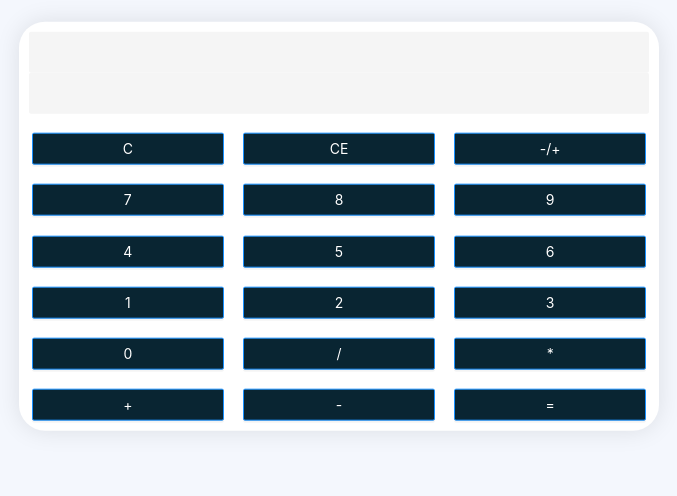
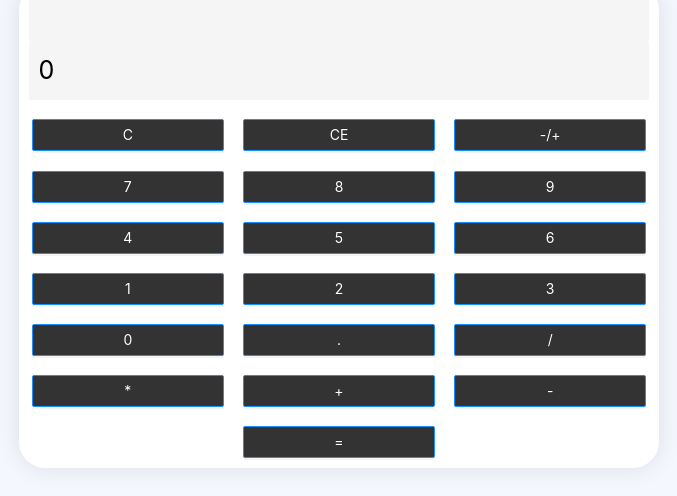
Before and after one commit to TAbrahamyan/react-calculator, a React (Create React App) app: page / in a window 1280 px wide. Shown: the part 174-670 px from the top of the page, without its empty margins (301-978 px from the left). Built offline with nearby package versions, Linux system fonts and the light colour scheme.

Commit message:
Creating basic calculation

```diff
--- a/src/components/Calculator.tsx
+++ b/src/components/Calculator.tsx
@@ -4,20 +4,51 @@ import { Button, Input } from 'antd';
 import '../scss/components/_calculator.scss';
 
 export const Calculator:React.FunctionComponent = () => {
-  const addNumberHandler = (): void => {}
+  const [ history, setHistory ] = React.useState<string>('');
+  const [ output, setOutput ] = React.useState<string>('0');
 
-  const operationHandler = (): void => {}
+  const addNumberHandler = ({ target: { textContent: t } }: any): void => {
+    if (output.startsWith('0')) {
+      setOutput(t);
+      return;
+    }
+
+    setOutput(output + t);
+  }
+
+  const operationHandler = ({ target: { textContent: t }}: any): void => {
+    if (t === '=') {
+      setOutput(eval(history + output));
+      setHistory('');
+      return;
+    }
+
+    setHistory(output + t);
+    setOutput('');
+  }
+
+  const clearAll = (): void => setOutput('0');
+
+  const removeLast = (): void => {
+    if (output === '0') {
+      return;
+    }
+
+    setOutput(output.length === 1 ? output.replace(output.slice(0, 1), '0') : output.slice(0, -1));
+  }
+
+  const reverse = (): void => setOutput(String(-output));
 
   return (
     <div className="calculator">
       <div className="calculator__result">
-        <Input disabled />
-        <Input disabled />
+        <Input value={history} disabled />
+        <Input style={{ color: 'black', fontSize: '1.8em' }} value={output} disabled />
       </div>
       <div className="calculator__buttons">
-        <Button type="primary">C</Button>
-        <Button type="primary">CE</Button>
-        <Button type="primary">-/+</Button>
+        <Button type="primary" onClick={clearAll}>C</Button>
+        <Button type="primary" onClick={removeLast}>CE</Button>
+        <Button type="primary" onClick={reverse}>-/+</Button>
 
         <Button type="primary" onClick={addNumberHandler}>7</Button>
         <Button type="primary" onClick={addNumberHandler}>8</Button>
@@ -31,6 +62,7 @@ export const Calculator:React.FunctionComponent = () => {
         <Button type="primary" onClick={addNumberHandler}>2</Button>
         <Button type="primary" onClick={addNumberHandler}>3</Button>
         <Button type="primary" onClick={addNumberHandler}>0</Button>
+        <Button type="primary">.</Button>
 
         <Button type="primary" onClick={operationHandler}>/</Button>
         <Button type="primary" onClick={operationHandler}>*</Button>
--- a/src/scss/components/_calculator.scss
+++ b/src/scss/components/_calculator.scss
@@ -15,7 +15,7 @@
     input {
       padding: $defaultPaddingIndent;
       border: none;
-      cursor: allowed;
+      font-size: $defaultTextSize;
     }
   }
 
@@ -26,7 +26,7 @@
 
     button {
       flex: 0 0 30%;
-      background: #092532;
+      background: #333333;
     }
   }
 }
```
Also changed, not shown: src/index.tsx (+6 -3 lines), 1 other file (tests, documents, lock files or other folders).
